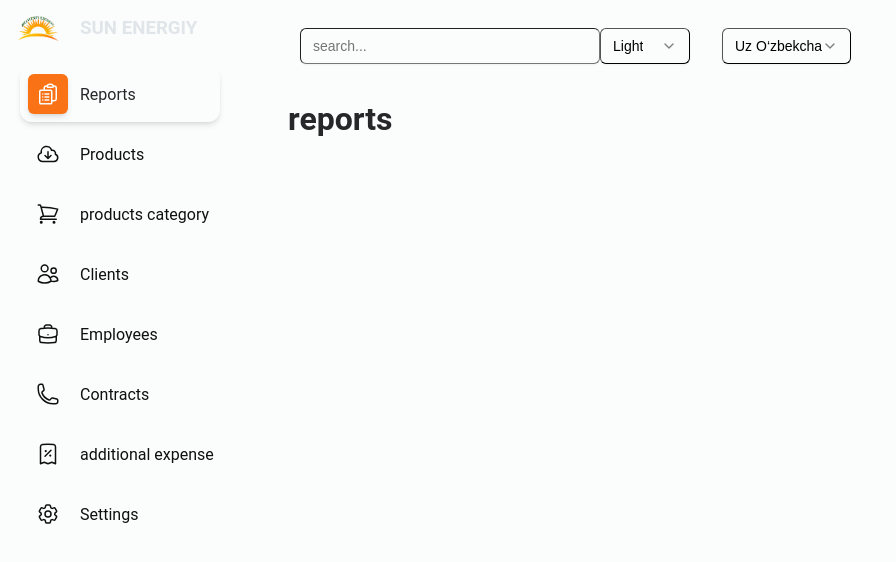
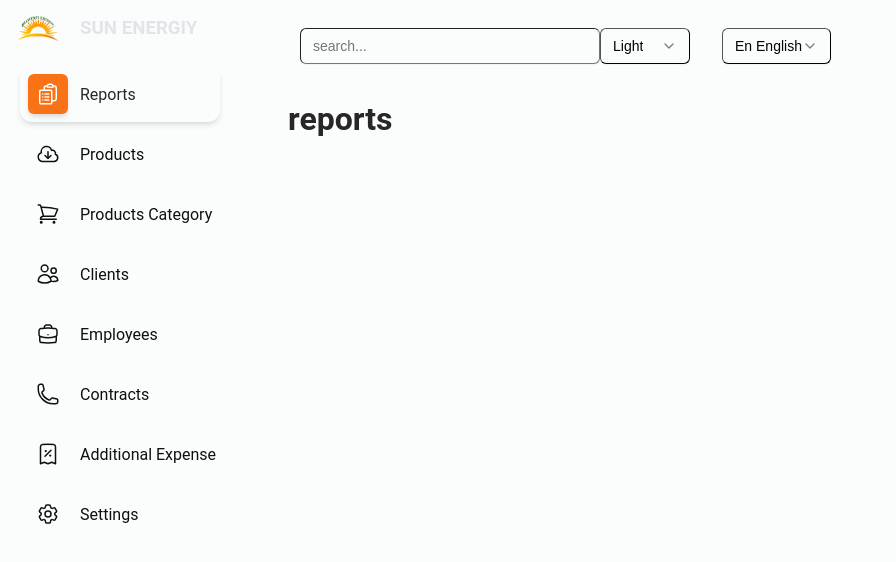
Before and after one commit to MaxmudAxmedov/admin-sun-energy, a React (Vite) app: page / in a window 1280 px wide. Shown: the top 562 px of the page, without its empty margins (0-896 px from the left). Built offline with nearby package versions, Linux system fonts and the light colour scheme; no server answers; a web font is replaced by a local one.

Commit message:
fixid errors

```diff
--- a/src/components/Navbar/data.js
+++ b/src/components/Navbar/data.js
@@ -11,7 +11,7 @@ const data = [
   { title: "Reports", path: "/", icon: Reports_icons },
   { title: "Products", path: "/products", icon: Card_icons },
   {
-    title: "Products Category",
+    title: "pcategory",
     path: "/products_category",
     icon: Product_categoriya_icons,
   },
@@ -19,7 +19,7 @@ const data = [
   { title: "Employees", path: "/employees", icon: Employs_icnos },
   { title: "Contracts", path: "/contracts", icon: Contacts },
   {
-    title: "Additional Expense",
+    title: "aexpense",
     path: "/additional_expense",
     icon: Additional_expense,
   },
--- a/src/components/header/header.jsx
+++ b/src/components/header/header.jsx
@@ -2,6 +2,7 @@ import React from "react";
 import { Input } from "../ui/input";
 import { Button } from "../ui/button";
 import ThemeMode from "../theme/theme-mode";
+import i18n from "@/utils/i18n";
 import {
   Select,
   SelectContent,
@@ -10,10 +11,10 @@ import {
   SelectValue,
 } from "../ui/select";
 export const Header = () => {
-  // const handlerChange = (lang)=>{
-  //   i18n.changeLanguage(lang)
-  // localStorage.setItem("lang", lang)
-  // }
+  const handlerChange = (lang)=>{
+    i18n.changeLanguage(lang)
+  localStorage.setItem("lang", lang)
+  }
   return (
     <header className="py-7 flex justify-between px-3">
 
@@ -22,7 +23,7 @@ export const Header = () => {
       </div>
        <div className="flex gap-8 items-center ">
        <ThemeMode/>
-         <Select defaultValue={localStorage.getItem("lang") || ("uz")} >
+         <Select  defaultValue={localStorage.getItem("lang") || ("en")}   onValueChange={(lang) => handlerChange(lang)} >
           <SelectTrigger>
             <SelectValue placeholder=" Tilni tanlang " />
           </SelectTrigger>
--- a/src/locales/en.json
+++ b/src/locales/en.json
@@ -1,11 +1,11 @@
 {
   "reports": "Reports",
   "products": "Products",
-  "products_category": "Products Category",
+  "pcategory": "Products Category",
   "clients": "Clients",
   "employees": "Employees",
   "contracts": "Contracts",
-  "additional_expense": "Additional Expense",
+  "aexpense": "Additional Expense",
   "settings": "Settings",
   "selectLanguage": "Select language",
   "language_en": "English",
--- a/src/locales/ru.json
+++ b/src/locales/ru.json
@@ -1,11 +1,11 @@
 {
   "reports": "Отчеты",
   "products": "Товары",
-  "products_category": "Категория товаров",
+  "pcategory": "Категория товаров",
   "clients": "Клиенты",
   "employees": "Сотрудники",
   "contracts": "Контракты",
-  "additional_expense": "Дополнительные расходы",
+  "aexpense": "Дополнительные расходы",
   "settings": "Настройки",
   "selectLanguage": "Выберите язык",
   "language_en": "Английский",
--- a/src/locales/uz.json
+++ b/src/locales/uz.json
@@ -1,11 +1,11 @@
 {
   "reports": "Hisobotlar",
   "products": "Mahsulotlar",
-  "products_category": "Mahsulotlar kategoriyasi",
+  "pcategory": "Mahsulotlar kategoriyasi",
   "clients": "Mijozlar",
   "employees": "Xodimlar",
   "contracts": "Shartnomalar",
-  "additional_expense": "Qo'shimcha xarajat",
+  "aexpense": "Qo'shimcha xarajat",
   "settings": "Sozlamalar",
   "selectLanguage": "Tilni tanlang",
   "language_en": "Inglizcha",
--- a/src/utils/i18n.js
+++ b/src/utils/i18n.js
@@ -25,5 +25,5 @@ i18n.use(initReactI18next).init({
     escapeValue: false,
   },
 });
-
+export default i18n;
 export const { t, changeLanguage, language } = i18n;
```
Also changed, not shown: src/main.jsx (+6 -4 lines).
